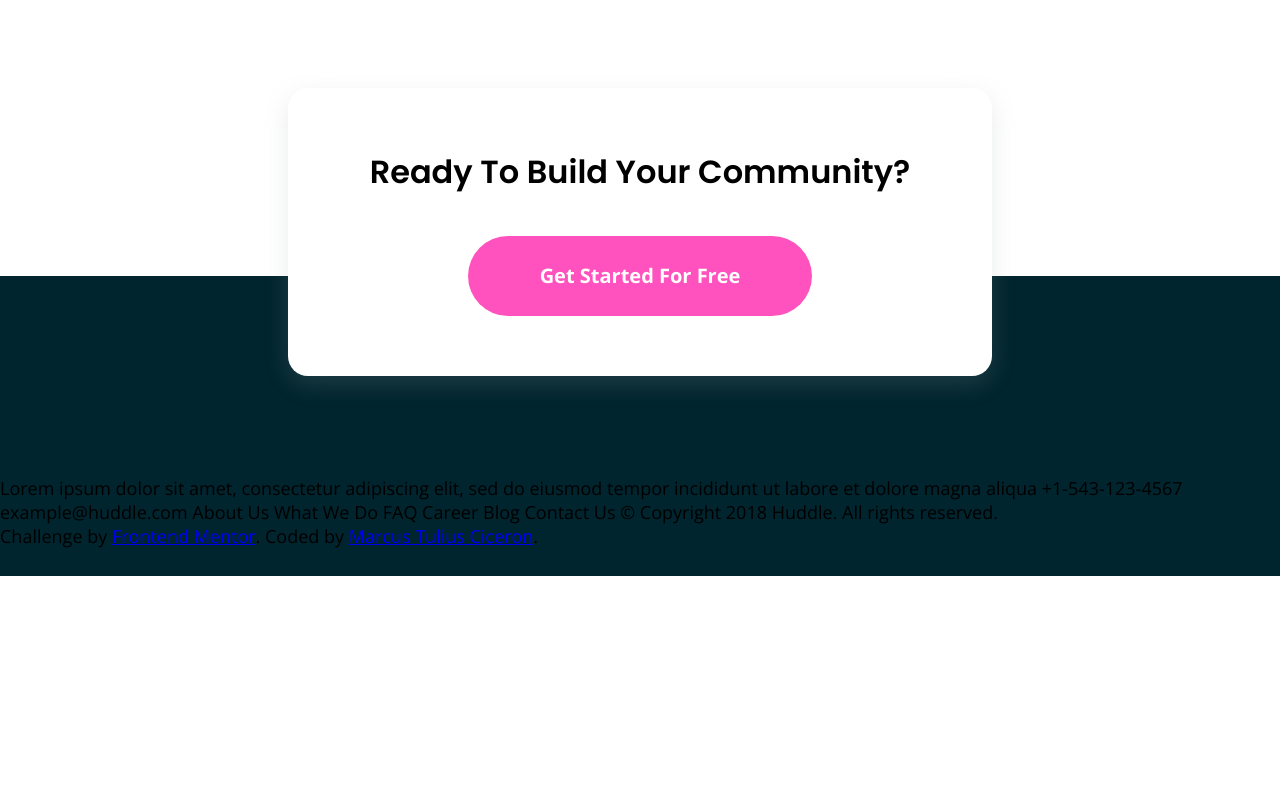
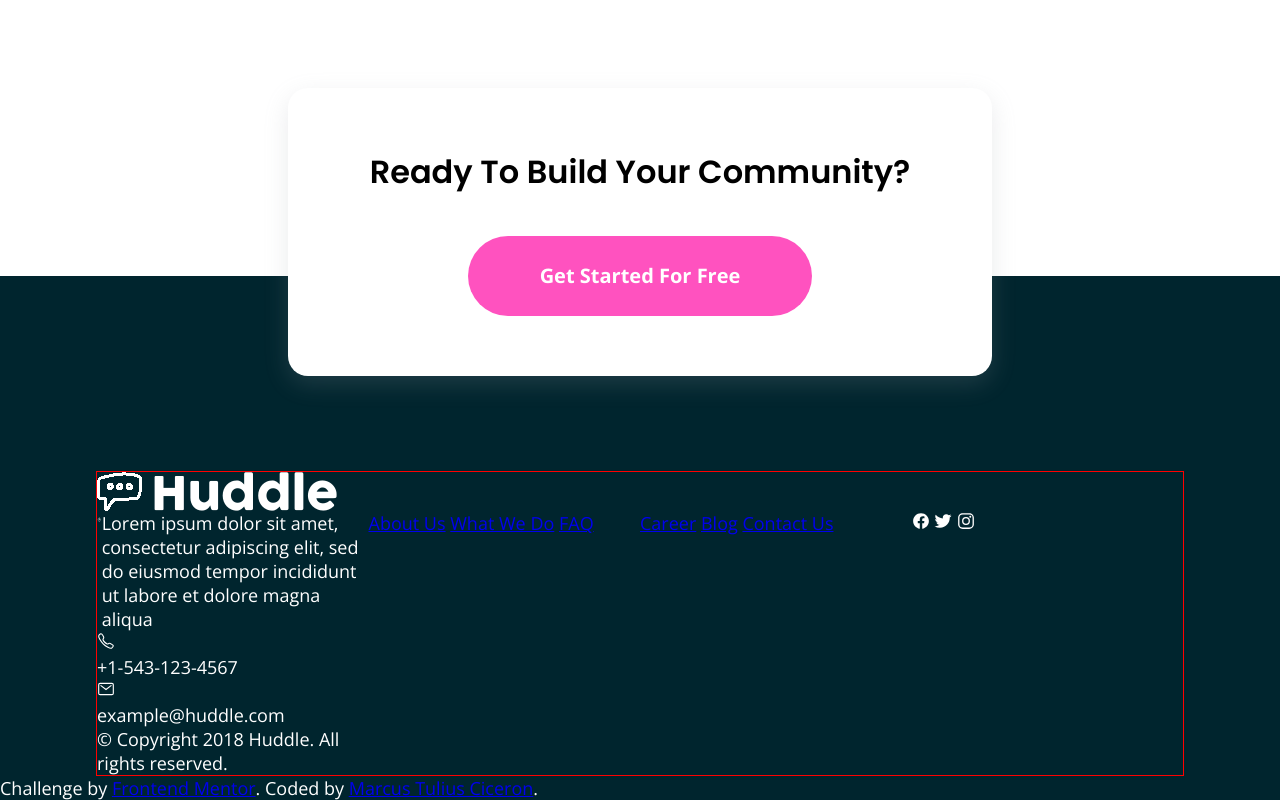
Before and after one commit to MarcusTuliusCiceron/Huddle-landing-page-with-alternating-feature-blocks, a plain HTML site: page index.html in a window 1280 px wide. Shown: the part 2090-2890 px from the top of the page. Before the commit the page ends 2666 px from the top, so only its background shows below. Drawn offline with nearby package versions, Linux system fonts and the light colour scheme.

Commit message:
footer half way through

```diff
--- a/app/scss/style.scss
+++ b/app/scss/style.scss
@@ -355,9 +355,47 @@ body{
             min-height: 300px;
             background-color: $VeryDarkCyan;
             margin-top: -100px;
-            padding-top: 200px;
+            padding-top: 195px;
+            color: white;
             .footer{
-
+                border: solid 1px red;
+                width: 85%;
+                margin: 0 auto;
+                display: grid;
+                grid-template-columns: repeat(4, 1fr);
+                grid-template-rows: repeat(4, auto);
+                grid-template-areas:
+                "A A A A"
+                "B E F G"
+                "C E F G"
+                "D E F G";
+                .logo{
+                    grid-area: A;
+                    width: 240px;
+                    height: 39px;
+                    background-image: url(../../images/logo_copy.png);
+                }
+                .location{
+                    grid-area: B;
+                    display: flex;
+                    flex-direction: row;
+                    width: 100%;
+                }
+                .telefon{
+                    grid-area: C;
+                }
+                .mail{
+                    grid-area: D;
+                }
+                .links1{
+                    grid-area: E;
+                }
+                .links2{
+                    grid-area: F;
+                }
+                .icon{
+                    grid-area: G;
+                }
             }
         }
     }
--- a/index.html
+++ b/index.html
@@ -96,19 +96,51 @@
     </div>
     <footer>
       <div class="footer">
-        Lorem ipsum dolor sit amet, consectetur adipiscing elit, sed do eiusmod tempor
-        incididunt ut labore et dolore magna aliqua
+        <div class="logo bg_nr_c_con">
 
-        +1-543-123-4567
-        example@huddle.com
+        </div>
+        <div class="location">
+          <ion-icon name="location-outline"></ion-icon>
+          <p>
+            Lorem ipsum dolor sit amet, consectetur adipiscing elit, sed do eiusmod tempor
+            incididunt ut labore et dolore magna aliqua
+          </p>
+        </div>
+        <div class="telefon">
+          <ion-icon name="call-outline"></ion-icon>
+          <p>
+            +1-543-123-4567
+          </p>
+        </div>
+        <div class="mail">
+          <ion-icon name="mail-outline"></ion-icon>
+          <p>
+            example@huddle.com
+          </p>
+        </div>
+        <div class="links1">
+          <a href="#">About Us</a>
+          <a href="#">What We Do</a>
+          <a href="#">FAQ</a>
+        </div>
+        <div class="links2">
+          <a href="#">Career</a>
+          <a href="#">Blog</a>
+          <a href="#">Contact Us</a>
+        </div>
+        <div class="icon">
+          <ion-icon name="logo-facebook"></ion-icon>
+          <ion-icon name="logo-twitter"></ion-icon>
+          <ion-icon name="logo-instagram"></ion-icon>
+        </div>
 
-        About Us
-        What We Do
-        FAQ
 
-        Career
-        Blog
-        Contact Us
+
+
+
+
+
+
 
         &copy; Copyright 2018 Huddle. All rights reserved.
       </div>
@@ -118,8 +150,7 @@
       </p>
     </footer>
   </main>
-
-
-
+  <script type="module" src="https://unpkg.com/ionicons@5.5.2/dist/ionicons/ionicons.esm.js"></script>
+  <script nomodule src="https://unpkg.com/ionicons@5.5.2/dist/ionicons/ionicons.js"></script>
 </body>
 </html>
```
Also changed, not shown: app/scss/style.css, images/logo_copy.png (added), images/logo_copy.svg (added), 1 other file.
